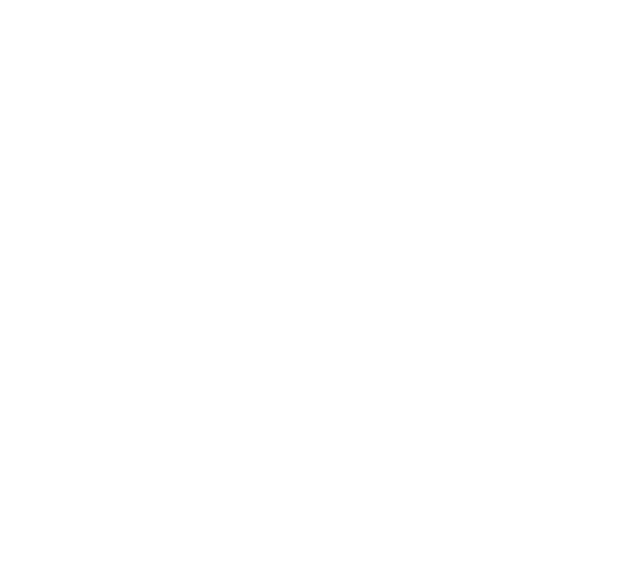
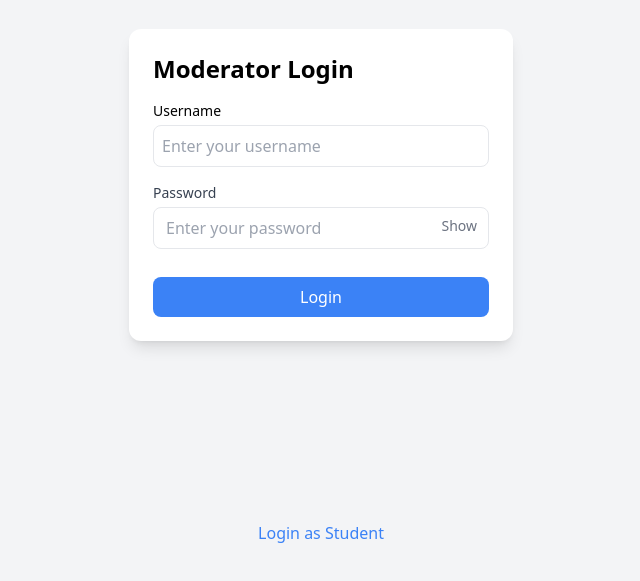
Before and after one commit to rexshimura/Instructor_Evaluation_System_with_Facial_Recognition, a React (Create React App) app in the folder frontend/: page /mod in a window 1280 px wide. Before the commit this address had no page. Shown: the part 215-796 px from the top of the page, without its empty margins (319-959 px from the left). Built offline with nearby package versions, Linux system fonts and the light colour scheme.

Commit message:
moderator added

```diff
--- a/frontend/src/App.js
+++ b/frontend/src/App.js
@@ -1,18 +1,28 @@
+import React from "react";
+ import { Routes, Route } from "react-router-dom";
+
 import Login from "./pages/Login";
+import ModeratorLogin from "./pages/ModeratorLogin";
 import Home from "./pages/home/Home";
-import {Route, Routes} from "react-router-dom";
+import ModeratorPanel from "./pages/moderator_panel/moderator_panel";
 import ProtectedRoute from "./token/ProtectedRoute";
 
 function App() {
-    return (
-    <Routes>
-      <Route path="/" element={<Login />} />
+  return (
 
-        <Route element={<ProtectedRoute />}>
+      <Routes>
+        <Route path="/" element={<Login />} />
+        <Route path="/mod" element={<ModeratorLogin />} />
+
+        <Route element={<ProtectedRoute requiredRole="student" />}>
           <Route path="/home" element={<Home />} />
+        </Route>
 
+        <Route element={<ProtectedRoute requiredRole="moderator" />}>
+          <Route path="/mod-panel" element={<ModeratorPanel />} />
         </Route>
-    </Routes>
+      </Routes>
+
   );
 }
 
--- /dev/null
+++ b/frontend/src/components/module_layout/ModeratorNavBar.js
@@ -0,0 +1,41 @@
+import React, { useState } from "react";
+import { Link, useNavigate } from "react-router-dom";
+import LoadingOverlay from "../module_feedback/LoadingOverlay";
+
+export default function ModeratorNavBar() {
+  const [isLoading, setIsLoading] = useState(false);
+  const navigate = useNavigate();
+
+  const handleLogout = () => {
+    setIsLoading(true);
+
+    setTimeout(() => {
+      sessionStorage.removeItem("moderator");
+      navigate("/mod");
+      setIsLoading(false);
+    }, 1000);
+  };
+
+  return (
+    <>
+      <nav className="bg-blue-800 text-white p-4 flex justify-between items-center">
+        <h1 className="font-bold text-lg">Moderator Portal</h1>
+        <ul className="flex gap-6 items-center">
+          <li className="hover:underline cursor-pointer">
+            <Link to="/mod-panel">Home</Link>
+          </li>
+          <li className="hover:underline cursor-pointer">
+            <Link to="/">Instructor List</Link>
+          </li>
+          <li className="hover:underline cursor-pointer">
+            <Link to="/">Facial Registry</Link>
+          </li>
+          <li className="hover:underline cursor-pointer" onClick={handleLogout}>
+            Logout
+          </li>
+        </ul>
+      </nav>
+      {isLoading && <LoadingOverlay message="Logging Out" />}
+    </>
+  );
+}
--- /dev/null
+++ b/frontend/src/data/moderators.js
@@ -0,0 +1,24 @@
+const moderators = [
+  {
+    mod_ID: "M001",
+    mod_username: "rexshimura",
+    mod_password: "mod123", // In a real app, this should be a hashed password
+    mod_fname: "John",
+    mod_lname: "Doe",
+    mod_mname: "A.",
+    date_created: "2024-05-20",
+    created_by: "ADMIN",
+  },
+  {
+    mod_ID: "M002",
+    mod_username: "jane.smith",
+    mod_password: "securepassword",
+    mod_fname: "Jane",
+    mod_lname: "Smith",
+    mod_mname: "B.",
+    date_created: "2024-05-21",
+    created_by: "ADMIN",
+  },
+];
+
+export default moderators;
--- a/frontend/src/pages/Login.js
+++ b/frontend/src/pages/Login.js
@@ -23,10 +23,11 @@
 
       if (foundStudent) {
         sessionStorage.setItem("user", JSON.stringify(foundStudent));
+        sessionStorage.setItem("role", "student");
         navigate("/home");
       } else {
         setMessage("❌ Invalid Student ID or Date of Birth.");
-        setIsLoading(false); // Make sure to hide the overlay on error
+        setIsLoading(false);
       }
     }, 1500);
   };
@@ -60,9 +61,13 @@
           </button>
           {message && <p className="mt-4 text-center">{message}</p>}
         </form>
+        <button
+          onClick={() => navigate("/mod")}
+          className="absolute bottom-10 text-blue-500 hover:underline"
+        >
+          Login as Moderator
+        </button>
       </div>
-
-      {/* Conditionally render the loading overlay */}
       {isLoading && <LoadingOverlay message="Logging In" />}
     </>
   );
--- /dev/null
+++ b/frontend/src/pages/ModeratorLogin.js
@@ -0,0 +1,75 @@
+import React, { useState } from "react";
+import { useNavigate } from "react-router-dom";
+import moderators from "../data/moderators";
+import LoadingOverlay from "../components/module_feedback/LoadingOverlay";
+import InputText from "../components/module_input/InputText";
+import InputPassword from "../components/module_input/InputPassword";
+
+export default function ModeratorLogin() {
+  const [username, setUsername] = useState("");
+  const [password, setPassword] = useState("");
+  const [message, setMessage] = useState("");
+  const [isLoading, setIsLoading] = useState(false);
+  const navigate = useNavigate();
+
+  const handleLogin = (e) => {
+    e.preventDefault();
+    setIsLoading(true);
+
+    setTimeout(() => {
+      const foundModerator = moderators.find(
+        (mod) => mod.mod_username === username && mod.mod_password === password
+      );
+
+      if (foundModerator) {
+        sessionStorage.setItem("user", JSON.stringify(foundModerator));
+        sessionStorage.setItem("role", "moderator");
+        navigate("/mod-panel");
+      } else {
+        setMessage("❌ Invalid username or password.");
+        setIsLoading(false);
+      }
+    }, 1500);
+  };
+
+  return (
+    <>
+      <div className="flex justify-center items-center h-screen bg-gray-100">
+        <form
+          onSubmit={handleLogin}
+          className="bg-white p-6 rounded-xl shadow-lg w-96"
+        >
+          <h2 className="text-2xl font-bold mb-4">Moderator Login</h2>
+          <InputText
+            label="Username"
+            value={username}
+            onChange={(e) => setUsername(e.target.value)}
+            placeholder="Enter your username"
+            type="text"
+          />
+          <InputPassword
+            label="Password"
+            value={password}
+            onChange={(e) => setPassword(e.target.value)}
+            placeholder="Enter your password"
+          />
+          <button
+            type="submit"
+            className="w-full bg-blue-500 text-white py-2 rounded-lg hover:bg-blue-600 mt-4"
+            disabled={isLoading}
+          >
+            Login
+          </button>
+          {message && <p className="mt-4 text-center text-red-500">{message}</p>}
+        </form>
+        <button
+          onClick={() => navigate("/")}
+          className="absolute bottom-10 text-blue-500 hover:underline"
+        >
+          Login as Student
+        </button>
+      </div>
+      {isLoading && <LoadingOverlay message="Logging in as Moderator" />}
+    </>
+  );
+}
--- /dev/null
+++ b/frontend/src/pages/moderator_panel/moderator_panel.js
@@ -0,0 +1,38 @@
+import React from "react";
+import ModeratorNavBar from "../../components/module_layout/ModeratorNavBar";
+
+export default function ModeratorPanel() {
+  const userString = sessionStorage.getItem("user"); // Correct key is now "user"
+  const moderator = userString ? JSON.parse(userString) : null;
+
+  // Add this check to prevent the error
+  if (!moderator) {
+    return (
+      <div className="min-h-screen bg-gray-100 flex items-center justify-center">
+        <p className="text-xl text-red-600">Access Denied. Please log in.</p>
+      </div>
+    );
+  }
+
+  return (
+    <div className="min-h-screen bg-gray-100 flex flex-col">
+      <ModeratorNavBar />
+
+      <main className="flex-1 flex flex-col items-center justify-center text-center p-6">
+        <h2 className="text-3xl font-bold mb-4">
+          Welcome, {moderator.mod_fname} {moderator.mod_lname}!
+        </h2>
+        <p className="text-gray-700">This is your Moderator Panel.</p>
+        <p className="text-gray-700">
+          From here, you can manage the system's instructors and facial recognition data.
+        </p>
+      </main>
+
+      <footer className="bg-gray-200 text-center py-4">
+        <p className="text-sm text-gray-600">
+          © {new Date().getFullYear()} Faculty Profiling & Evaluation System (ProEv)
+        </p>
+      </footer>
+    </div>
+  );
+}
--- a/frontend/src/token/ProtectedRoute.js
+++ b/frontend/src/token/ProtectedRoute.js
@@ -1,15 +1,25 @@
 import React from "react";
 import { Navigate, Outlet } from "react-router-dom";
 
-export default function ProtectedRoute() {
+export default function ProtectedRoute({ requiredRole }) {
+  const role = sessionStorage.getItem("role");
   const user = sessionStorage.getItem("user");
 
-  // Check if a user is authenticated
-  if (!user) {
-    // If not authenticated, redirect to the login page
-    return <Navigate to="/" replace />;
+  // 1. Check if the user is authenticated at all.
+  // If not, redirect them to the correct login page.
+  if (!user || !role) {
+    const loginPath = requiredRole === 'student' ? '/' : '/mod';
+    return <Navigate to={loginPath} replace />;
   }
 
-  // If authenticated, render the child routes (e.g., Home)
+  // 2. Check if the authenticated user has the correct role for this route.
+  // If their role doesn't match the required role, redirect them to their own dashboard.
+  if (role !== requiredRole) {
+    const dashboardPath = role === 'student' ? '/home' : '/mod-panel';
+    return <Navigate to={dashboardPath} replace />;
+  }
+
+  // 3. If the user is authenticated AND has the correct role,
+  // allow them to access the requested page.
   return <Outlet />;
 }
```
